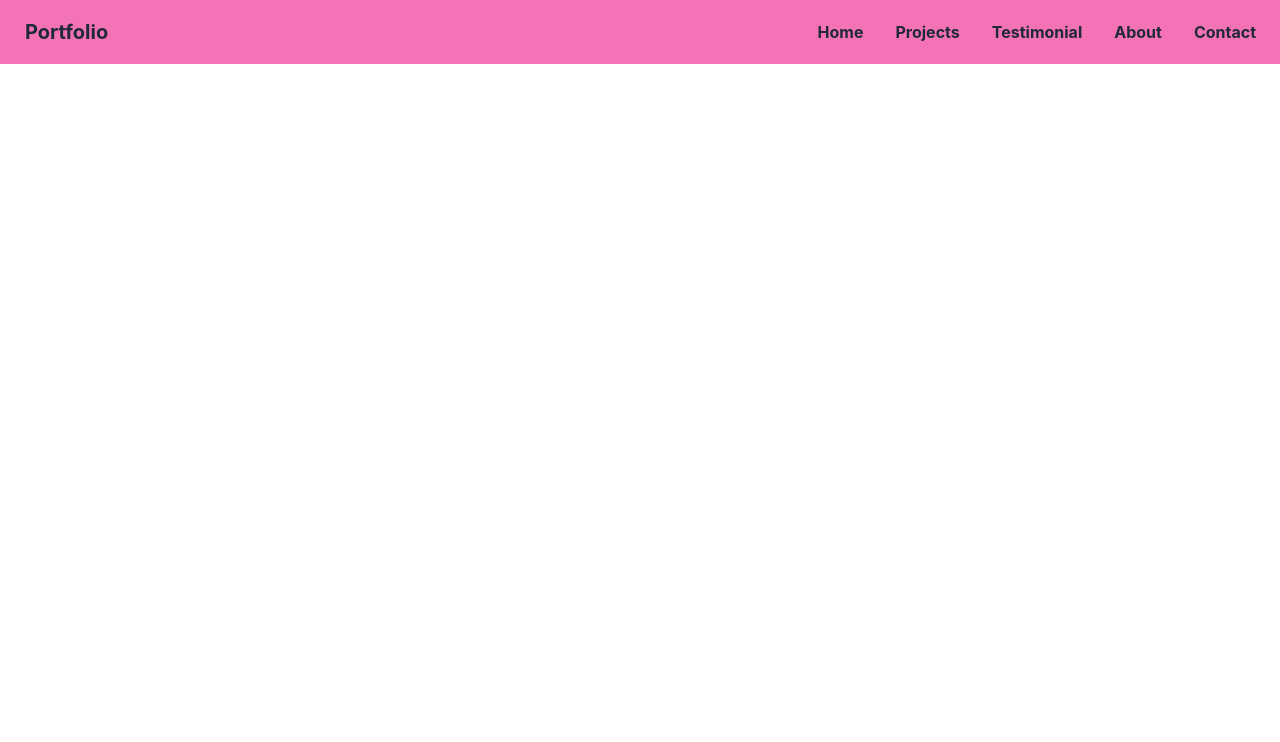
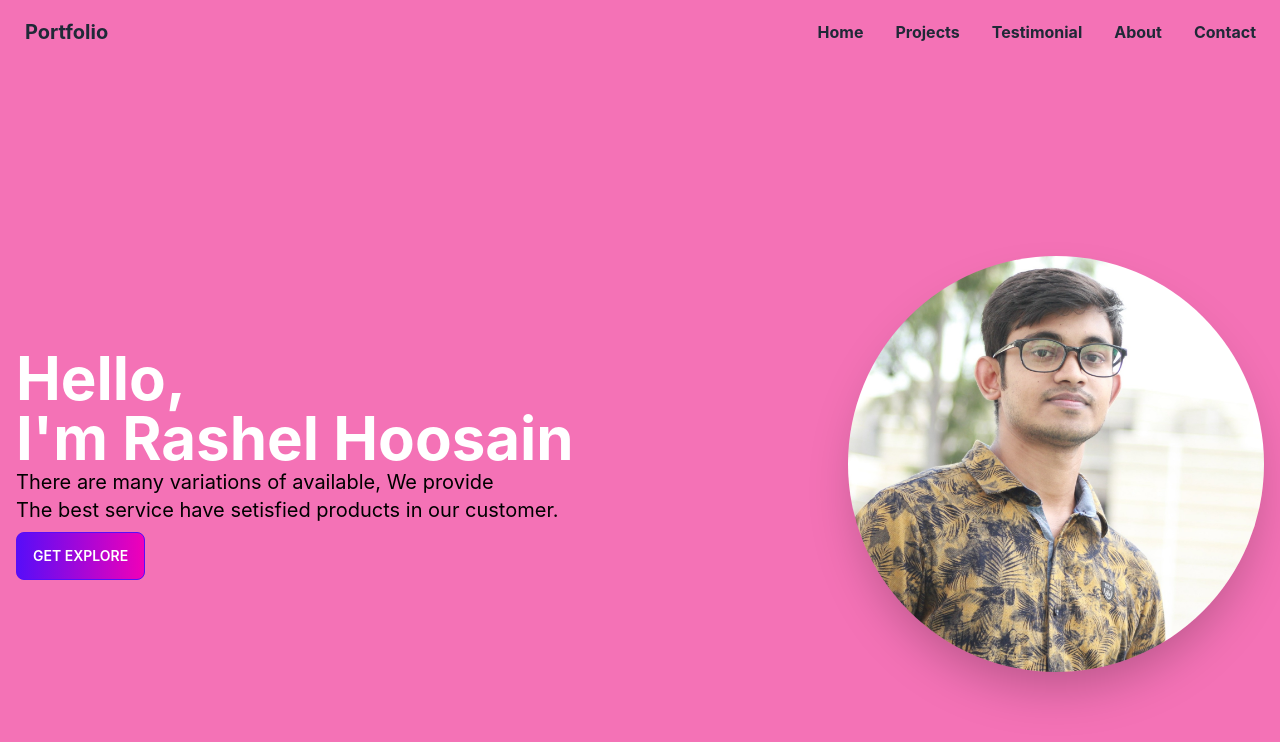
Before and after one commit to rashel-hossain/portfolio-client, a React (Create React App) app: page / in a window 1280 px wide. Shown: the top 742 px of the page. Built offline with nearby package versions, Linux system fonts and the light colour scheme.

Commit message:
banner done

```diff
--- a/src/Pages/Home/Banner/Banner.js
+++ b/src/Pages/Home/Banner/Banner.js
@@ -1,9 +1,21 @@
 import React from 'react';
+import profile from '../../../assets/bannerImg/profile.jpg'
 
 const Banner = () => {
     return (
         <div>
-
+            <div className="hero min-h-screen bg-pink-400 ">
+                <div className="hero-content flex-col justify-between lg:flex-row-reverse">
+                    <img src={profile} className="w-1/3 rounded-full shadow-2xl" alt='' />
+                    <div>
+                        <h2 className='text-6xl font-bold text-white'>
+                            Hello,  <br /> I'm Rashel Hoosain
+                        </h2>
+                        <p className='text-xl text-black'>There are many variations of available, We provide <br /> The best service have setisfied products in our customer.</p>
+                        <button className="btn btn-primary bg-gradient-to-r from-primary to-secondary text-white mt-2">Get Explore</button>
+                    </div>
+                </div>
+            </div>
         </div>
     );
 };
```
Also changed, not shown: src/assets/bannerImg/profile.jpg (added).
